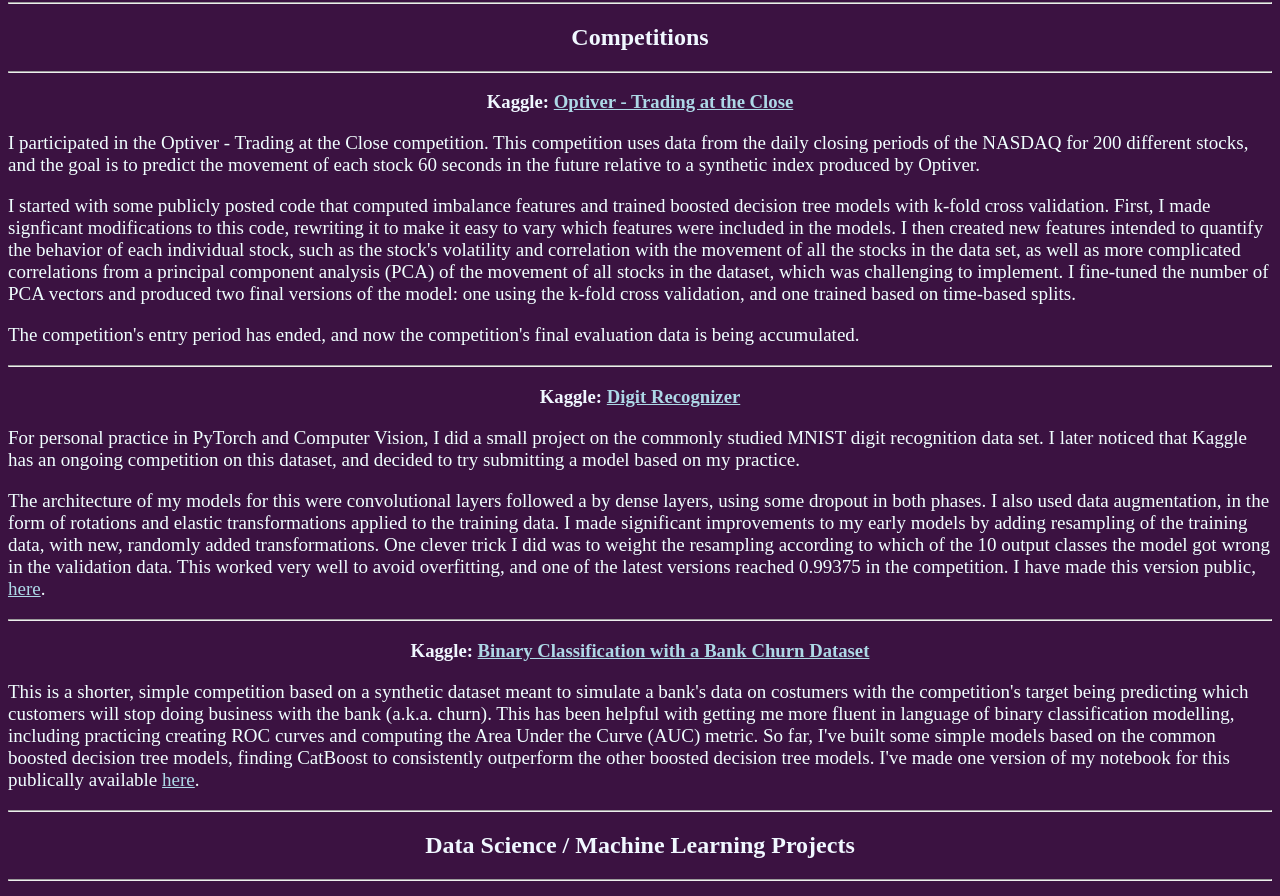
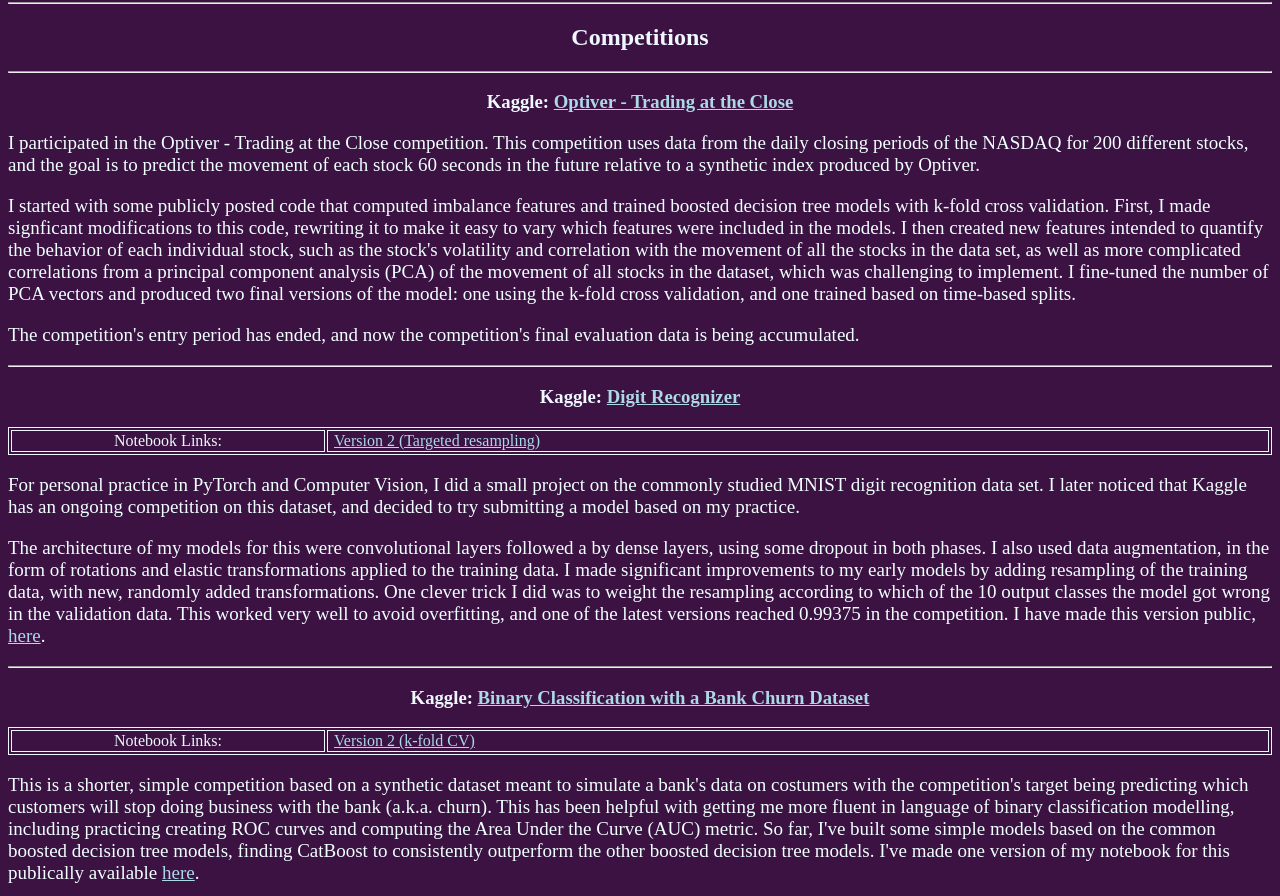
Before and after one commit to moliver813/moliver813.github.io, a plain HTML site: page data_science.html in a window 1280 px wide. Shown: the part 132-1028 px from the top of the page. Drawn offline with Linux system fonts and the light colour scheme.

Commit message:
Update DS notebook links
Made nicer links for the Competition section.

```diff
--- a/data_science.html
+++ b/data_science.html
@@ -50,6 +50,15 @@
     <hr>
     <h3>Kaggle: <a href="https://www.kaggle.com/competitions/digit-recognizer/">Digit Recognizer</a></h3>
 
+    <table style="width:100%">
+        <tr>
+        <td class="left">Notebook Links:</td>
+        <td class="right">
+            <a target="_blank" href="https://www.kaggle.com/code/michaeloliver137/digit-recognizer-2-targeted-resampling">Version 2 (Targeted resampling)</a>
+        </td>
+        </tr>
+    </table>
+
     <p>For personal practice in PyTorch and Computer Vision, I did a small project on the commonly studied MNIST digit recognition data set.
         I later noticed that Kaggle has an ongoing competition on this dataset, and decided to
         try submitting a model based on my practice.
@@ -64,6 +73,15 @@
     </p>
     <hr>
     <h3>Kaggle: <a href="https://www.kaggle.com/competitions/playground-series-s4e1/">Binary Classification with a Bank Churn Dataset</a></h3>
+
+    <table style="width:100%">
+        <tr>
+        <td class="left">Notebook Links:</td>
+        <td class="right">
+            <a target="_blank" href="https://www.kaggle.com/code/michaeloliver137/bank-churn-k-fold-cv-and-ensemble-of-bdts">Version 2 (k-fold CV)</a>
+        </td>
+        </tr>
+    </table>
 
     <p>
         This is a shorter, simple competition based on a synthetic dataset meant to simulate a bank's data on costumers with
```
